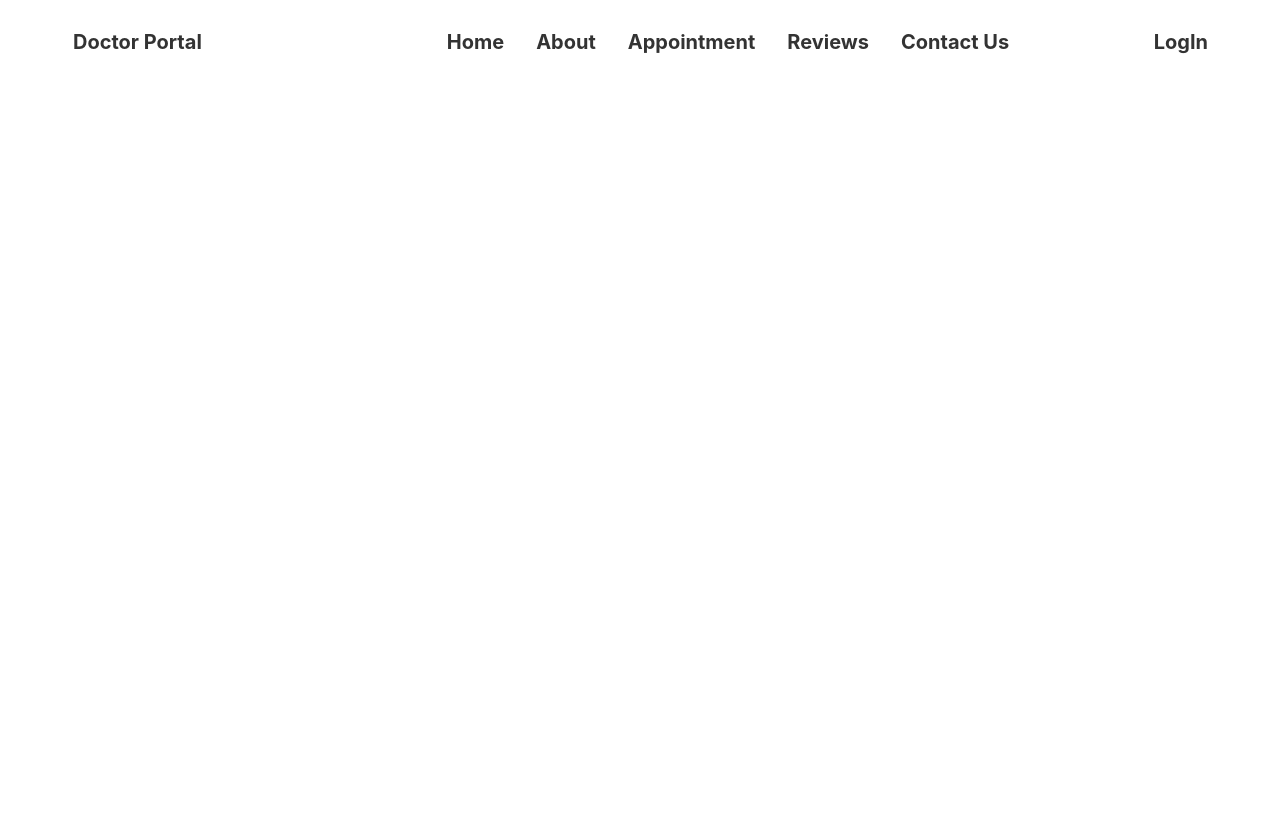
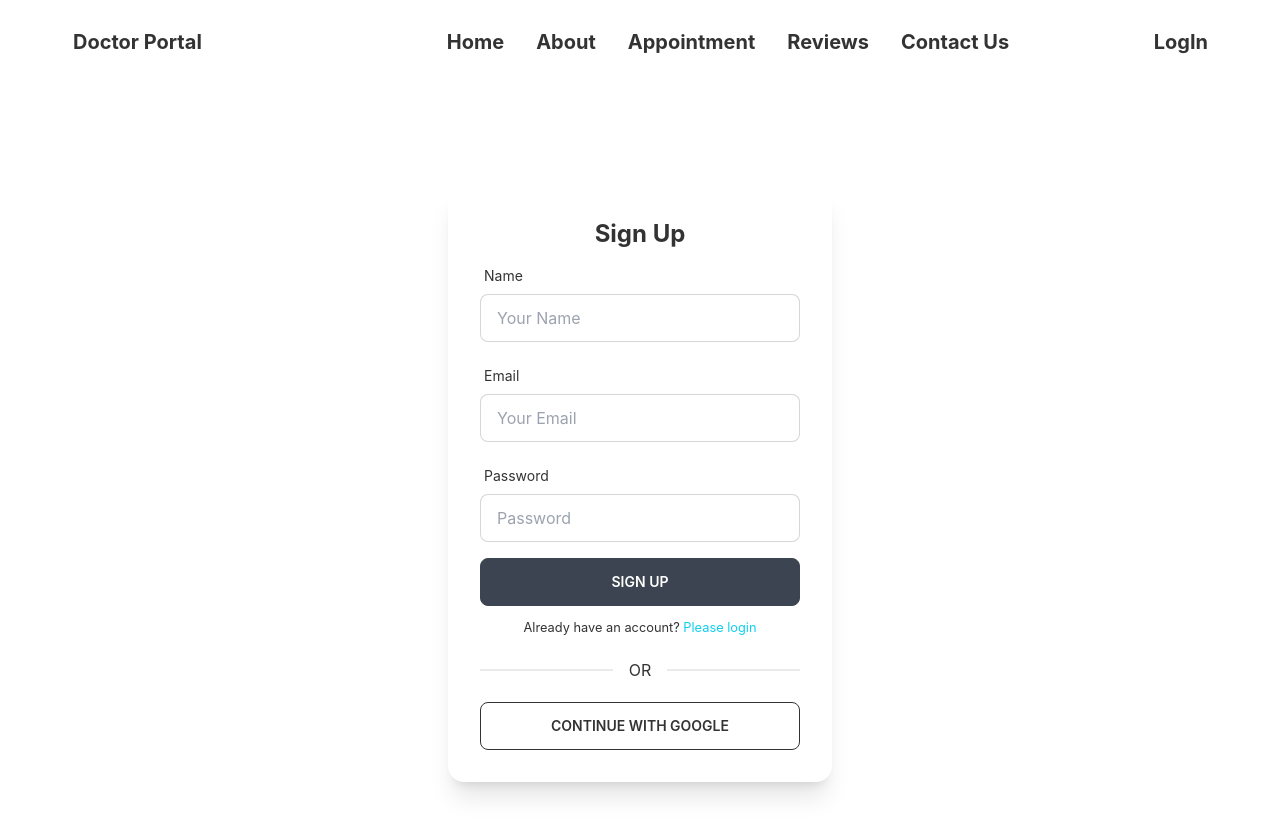
Before and after one commit to mdaias/Doctors-Protal, a React (Create React App) app: page /registration in a window 1280 px wide. Shown: the top 836 px of the page. Before the commit the page ends 800 px from the top, so only its background shows below. Built offline with nearby package versions, Linux system fonts and the light colour scheme; no server answers.

Commit message:
registration

```diff
--- a/src/App.js
+++ b/src/App.js
@@ -3,6 +3,8 @@
 import Appointment from './pages/Appointment/Appointment';
 import Home from './pages/Home/Home/Home';
 import LogIn from './pages/LogIn/LogIn/LogIn';
+import Registration from './pages/LogIn/Registration/Registration';
+import RequireAuth from './pages/LogIn/RequireAuth/RequireAuth';
 import Navbar from './pages/Shared/Navbar/Navbar';
 
 function App() {
@@ -12,7 +14,12 @@
       <Routes>
         <Route path='/' element={<Home></Home>}></Route>
         <Route path='home' element={<Home></Home>}></Route>
-        <Route path='appointment' element={<Appointment></Appointment>}></Route>
+        <Route path='appointment' element={
+          <RequireAuth>
+            <Appointment></Appointment>
+          </RequireAuth>}>
+        </Route>
+        <Route path='/registration' element={<Registration></Registration>}></Route>
         <Route path='/login' element={<LogIn></LogIn>}></Route>
       </Routes>
     </div>
--- a/src/pages/Appointment/BookingModel.js
+++ b/src/pages/Appointment/BookingModel.js
@@ -1,17 +1,26 @@
 import { format } from 'date-fns';
 import React from 'react';
+import { useAuthState } from 'react-firebase-hooks/auth';
+import auth from '../../firebase.init';
+import Loading from '../Shared/Loading/Loading';
 
 const BookingModel = ({ treatment, date, setTreatment }) => {
     const { name, slots } = treatment;
 
+    const [user, loading] = useAuthState(auth);
+
+
     const handleSubmit = event => {
         event.preventDefault();
 
-        const name = event.target.name.value;
         const slot = event.target.slot.value;
-        const number =event.target.number.value;
-        console.log(name,slot,number)
+        const number = event.target.number.value;
+        console.log( slot, number )
         setTreatment(null)
+    }
+
+    if(loading){
+        return <Loading></Loading>
     }
 
     return (
@@ -25,17 +34,20 @@
 
                     <form onSubmit={handleSubmit}>
 
-                        <input type="text" disabled value={format(date, 'PP')} className="input my-3 input-bordered w-full max-w-xs" />
+                        <input type="text" readOnly value={format(date, 'PP')} className="input my-3 input-bordered w-full max-w-xs" />
 
                         <select name="slot" className="select select-info w-full max-w-xs">
                             {
-                                slots.map(slot => <option key={slot._id} value={slot}>{slot}</option>)
+                                slots.map((slot, index) => <option
+                                    key={index}
+                                    value={slot}>{slot}
+                                </option>)
                             }
                         </select>
 
-                        <input type="text" name='name' placeholder="Full Name" className="input my-3  input-bordered input-accent w-full max-w-xs" />
+                        <input type="text" name='name' readOnly value={user?.displayName || ''} className="input my-3  input-bordered input-accent w-full max-w-xs" />
 
-                        <input type="email" name="email" placeholder="Email" className="input input-bordered input-accent w-full max-w-xs" />
+                        <input type="email" name="email" readOnly value={user?.email || ''} className="input input-bordered input-accent w-full max-w-xs" />
 
                         <input type="text" name='number' placeholder="Phone" className="input my-3 input-bordered input-accent w-full max-w-xs" />
 
--- /dev/null
+++ b/src/pages/LogIn/Registration/Registration.js
@@ -0,0 +1,136 @@
+import React from 'react';
+import { useCreateUserWithEmailAndPassword, useSignInWithGoogle, useUpdateProfile } from 'react-firebase-hooks/auth';
+import { useForm } from "react-hook-form";
+
+import { Link, useNavigate } from 'react-router-dom';
+import auth from '../../../firebase.init';
+import Loading from '../../Shared/Loading/Loading';
+
+const Registration = () => {
+
+    const [signInWithGoogle, gUser, gLoading, gError] = useSignInWithGoogle(auth);
+    const { register, formState: { errors }, handleSubmit } = useForm();
+    const [
+        createUserWithEmailAndPassword,
+        user,
+        loading,
+        error,
+    ] = useCreateUserWithEmailAndPassword(auth);
+
+    const [updateProfile, updating, updateError] = useUpdateProfile(auth);
+
+    const navigate = useNavigate();
+
+    let signInError;
+
+    if (loading || gLoading || updating) {
+        return <Loading></Loading>
+    }
+
+    if (error || gError || updateError) {
+        signInError = <p className='text-red-500'><small>{error?.message || gError?.message || updateError?.message}</small></p>
+    }
+
+    if (user || gUser) {
+        console.log(user || gUser);
+    }
+
+    const onSubmit = async data => {
+        await createUserWithEmailAndPassword(data.email, data.password);
+        await updateProfile({ displayName: data.name });
+        console.log('update done');
+        navigate('/appointment');
+    }
+
+    return (
+        <div className='flex h-screen justify-center items-center'>
+            <div className="card w-96 bg-base-100 shadow-xl">
+                <div className="card-body">
+                    <h2 className="text-center text-2xl font-bold">Sign Up</h2>
+                    <form onSubmit={handleSubmit(onSubmit)}>
+
+                        <div className="form-control w-full max-w-xs">
+                            <label className="label">
+                                <span className="label-text">Name</span>
+                            </label>
+                            <input
+                                type="text"
+                                placeholder="Your Name"
+                                className="input input-bordered w-full max-w-xs"
+                                {...register("name", {
+                                    required: {
+                                        value: true,
+                                        message: 'Name is Required'
+                                    }
+                                })}
+                            />
+                            <label className="label">
+                                {errors.name?.type === 'required' && <span className="label-text-alt text-red-500">{errors.name.message}</span>}
+                            </label>
+                        </div>
+
+                        <div className="form-control w-full max-w-xs">
+                            <label className="label">
+                                <span className="label-text">Email</span>
+                            </label>
+                            <input
+                                type="email"
+                                placeholder="Your Email"
+                                className="input input-bordered w-full max-w-xs"
+                                {...register("email", {
+                                    required: {
+                                        value: true,
+                                        message: 'Email is Required'
+                                    },
+                                    pattern: {
+                                        value: /[a-z0-9]+@[a-z]+\.[a-z]{2,3}/,
+                                        message: 'Provide a valid Email'
+                                    }
+                                })}
+                            />
+                            <label className="label">
+                                {errors.email?.type === 'required' && <span className="label-text-alt text-red-500">{errors.email.message}</span>}
+                                {errors.email?.type === 'pattern' && <span className="label-text-alt text-red-500">{errors.email.message}</span>}
+                            </label>
+                        </div>
+                        <div className="form-control w-full max-w-xs">
+                            <label className="label">
+                                <span className="label-text">Password</span>
+                            </label>
+                            <input
+                                type="password"
+                                placeholder="Password"
+                                className="input input-bordered w-full max-w-xs"
+                                {...register("password", {
+                                    required: {
+                                        value: true,
+                                        message: 'Password is Required'
+                                    },
+                                    minLength: {
+                                        value: 6,
+                                        message: 'Must be 6 characters or longer'
+                                    }
+                                })}
+                            />
+                            <label className="label">
+                                {errors.password?.type === 'required' && <span className="label-text-alt text-red-500">{errors.password.message}</span>}
+                                {errors.password?.type === 'minLength' && <span className="label-text-alt text-red-500">{errors.password.message}</span>}
+                            </label>
+                        </div>
+
+                        {signInError}
+                        <input className='btn w-full max-w-xs text-white' type="submit" value="Sign Up" />
+                    </form>
+                    <p><small>Already have an account? <Link className='text-primary' to="/login">Please login</Link></small></p>
+                    <div className="divider">OR</div>
+                    <button
+                        onClick={() => signInWithGoogle()}
+                        className="btn btn-outline"
+                    >Continue with Google</button>
+                </div>
+            </div>
+        </div >
+    );
+};
+
+export default Registration;
--- /dev/null
+++ b/src/pages/LogIn/RequireAuth/RequireAuth.js
@@ -0,0 +1,22 @@
+import React from 'react';
+import { useAuthState } from 'react-firebase-hooks/auth';
+import { Navigate, useLocation } from 'react-router-dom';
+import auth from '../../../firebase.init';
+import Loading from '../../Shared/Loading/Loading';
+
+const RequireAuth = ({children}) => {
+    const [user, loading] = useAuthState(auth);
+    const location = useLocation();
+
+    if(loading){
+        return <Loading></Loading>
+    }
+
+    if(!user){
+        return <Navigate to="/login" state={{ from: location }} replace></Navigate>
+    }
+    return children;
+
+};
+
+export default RequireAuth;
--- a/src/pages/Shared/Navbar/Navbar.js
+++ b/src/pages/Shared/Navbar/Navbar.js
@@ -1,3 +1,4 @@
+import { signOut } from 'firebase/auth';
 import React from 'react';
 import { useAuthState } from 'react-firebase-hooks/auth';
 import { Link } from 'react-router-dom';
@@ -5,6 +6,11 @@
 
 const Navbar = () => {
     const [user] = useAuthState(auth)
+
+    const logout = () => {
+        signOut(auth);
+      };
+
     const menuItems = <>
 
         <li><Link to='/home'> Home </Link></li>
@@ -34,7 +40,7 @@
             </div>
             <div className="navbar-end mr-5 md:mr-16 text-lg md:text-xl font-bold">
                 {
-                    user? <Link to='/login'>LogOut </Link> : <Link to='/login'>LogIn</Link>
+                    user? <Link onClick={logout} to=''>LogOut </Link> : <Link to='/login'>LogIn</Link>
                 }
             </div>
         </div>
```
Also changed, not shown: src/pages/LogIn/LogIn/LogIn.js (+12 -3 lines).
